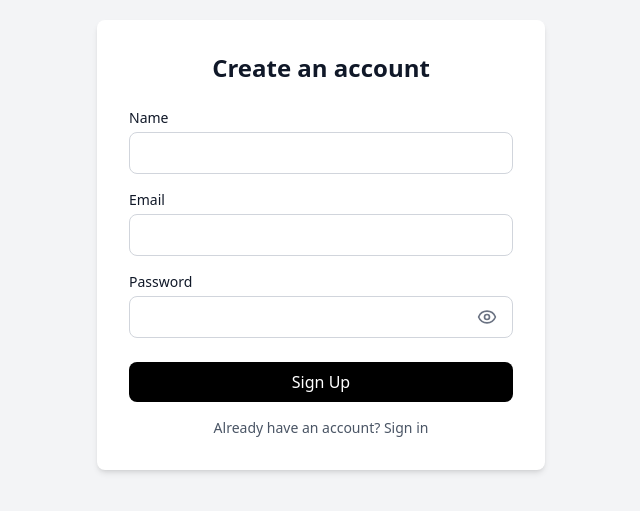
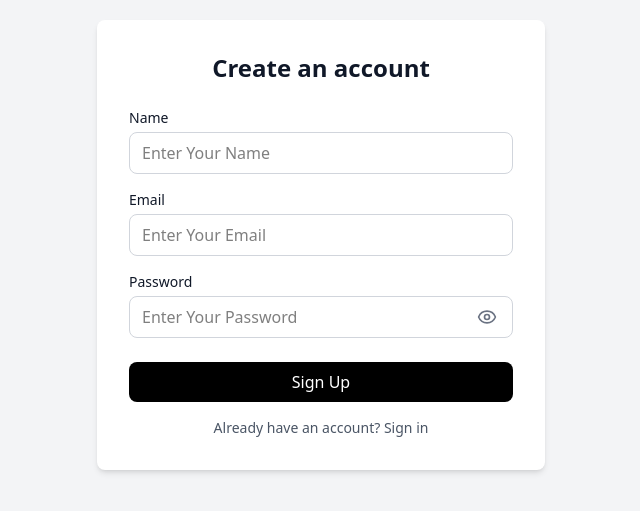
Before and after one commit to hiteshsuthar018/TODO-CLIENT, a React (Vite) app: page /signup in a window 1280 px wide. Shown: the part 155-666 px from the top of the page, without its empty margins (319-959 px from the left). Built offline with nearby package versions, Linux system fonts and the light colour scheme.

Commit message:
Add placeholders to input fields in AuthFormte

```diff
--- a/src/components/auth/AuthForm.tsx
+++ b/src/components/auth/AuthForm.tsx
@@ -59,6 +59,7 @@ const AuthForm = ({ mode, onSubmit, loading = false, error }: AuthFormProps) =>
             <input
               type="text"
               required
+              placeholder="Enter Your Name"
               value={name}
               onChange={(e) => setName(e.target.value)}
               className={inputClasses}
@@ -71,6 +72,7 @@ const AuthForm = ({ mode, onSubmit, loading = false, error }: AuthFormProps) =>
           <input
             type="email"
             required
+            placeholder="Enter Your Email"
             value={email}
             onChange={(e) => setEmail(e.target.value)}
             className={inputClasses}
@@ -83,6 +85,7 @@ const AuthForm = ({ mode, onSubmit, loading = false, error }: AuthFormProps) =>
             <input
               type={showPassword ? "text" : "password"}
               required
+              placeholder="Enter Your Password"
               value={password}
               onChange={(e) => setPassword(e.target.value)}
               className={`${inputClasses} pr-10`}
```
